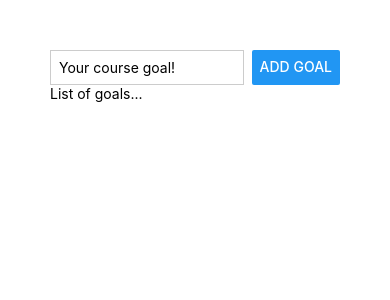
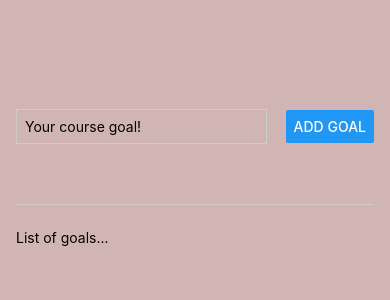
Before and after one commit to NaruNarsha/Udemy, a React Native app in the folder ReactNative/starting-project/: screen / in a window 390 px wide. Shown: the top 300 px of the page. Built offline with nearby package versions, Linux system fonts and the light colour scheme.

Commit message:
RN 22. 레이아웃 개선하기, 23 이벤트 처리하기

```diff
--- a/ReactNative/starting-project/App.js
+++ b/ReactNative/starting-project/App.js
@@ -1,3 +1,4 @@
+import { useState } from 'react'
 import { StyleSheet, Text, View, Button, TextInput } from 'react-native';
 
 // React Native의 모든 컴포넌트는 반드시 하나의 최상위 컴포넌트로 감싸져야 합니다.
@@ -11,46 +12,83 @@
 //    - Button 컴포넌트는 title 속성을 사용하여 버튼에 표시될 텍스트를 지정합니다.
 
 export default function App() {
+  const [enteredGoalText, setEnteredGoalText] = useState('')
+
+
+  // 사용자가 내용을 입력할 때 해당 입력값을 가져노는 역할
+  function goalInputHandler(enteredText) {
+    console.log(enteredText);
+
+    setEnteredGoalText(enteredText);
+  };
+
+  // 버튼을 누르면 작동하는 함수
+  function addGoalHandler() {
+    console.log(enteredGoalText);
+  };
+
   // styles는 View나 Text 컴포넌트에 스타일을 적용하는 데 사용됩니다.
+  // onChangeText :: React Naitve에서 활용하는 프로퍼티로 텍스트 입력이 변경될 때마다 호출되는 콜백 함수를 지정합니다.
   return (
     <View style={styles.appContainer}>
       <View style={styles.inputContainer}>
-        <TextInput style={styles.textInput} placeholder = 'Your course goal!'/>
-        <Button title = 'Add Goal' />
+        <TextInput
+          style={styles.textInput}
+          placeholder = 'Your course goal!'
+          onChangeText = {goalInputHandler}
+        />
+        <Button title = 'Add Goal' onPress ={addGoalHandler}  />
       </View>
-      <View>
+      <View style = {styles.goalsContainer}>
         <Text>List of goals...</Text>
       </View>
     </View>
   );
 }
 
+
+
+//========================================================================================================
 // padding :: 요소 안쪽 여백
 
 // stylesheet 생성
-// - StyleSheet.create 메서드를 사용하여 스타일 객체를 생성합니다.
-// - 스타일 객체는 CSS와 유사한 속성-값 쌍으로 구성됩니다.
-// - 스타일 객체는 컴포넌트의 style 속성에 전달되어 적용됩니다.
-// - 스타일 속성은 카멜 케이스(camelCase) 표기법을 사용합니다.
-//  - 예: background-color -> backgroundColor
-// - 스타일 속성 값은 문자열 또는 숫자로 지정할 수 있습니다.
-// - 스타일 객체는 재사용이 가능하며, 여러 컴포넌트에 동일한 스타일을 적용할 수 있습니다.
-// - StyleSheet.create 메서드를 사용하면 성능 최적화가 가능합니다.
-// - 스타일 객체는 불변(immutable)으로 생성되므로, 런타임에 변경할 수 없습니다.
+//    - StyleSheet.create 메서드를 사용하여 스타일 객체를 생성합니다.
+//    - 스타일 객체는 CSS와 유사한 속성-값 쌍으로 구성됩니다.
+//    - 스타일 객체는 컴포넌트의 style 속성에 전달되어 적용됩니다.
+//    - 스타일 속성은 카멜 케이스(camelCase) 표기법을 사용합니다.
+//     - 예: background-color -> backgroundColor
+//    - 스타일 속성 값은 문자열 또는 숫자로 지정할 수 있습니다.
+//    - 스타일 객체는 재사용이 가능하며, 여러 컴포넌트에 동일한 스타일을 적용할 수 있습니다.
+//    - StyleSheet.create 메서드를 사용하면 성능 최적화가 가능합니다.
+//    - 스타일 객체는 불변(immutable)으로 생성되므로, 런타임에 변경할 수 없습니다.
+//========================================================================================================
 const styles = StyleSheet.create({
   appContainer : {
-    padding: 50,
+    flex: 1,
+    paddingTop: 50,
+    paddingHorizontal: 16,
+    backgroundColor: '#d1b5b5',
   },
   inputContainer: {
+    flex: 1,
     flexDirection: 'row',
     justifyContent: 'space-between',
+    alignItems: 'center',
+    marginBottom: 24,
+    borderBottomWidth: 1,
+    borderBottomColor: '#cccccc',
+    //backgroundColor: '#e4bebe',
   },
   textInput : {
     borderWidth: 1,
     borderColor: '#cccccc',
-    width: '80%',
+    width: '70%',
     marginRight: 8,
     padding: 8
+  },
+  goalsContainer: {
+    flex: 4,
+    //backgroundColor: 'yellow',
   }
 
 });
```
